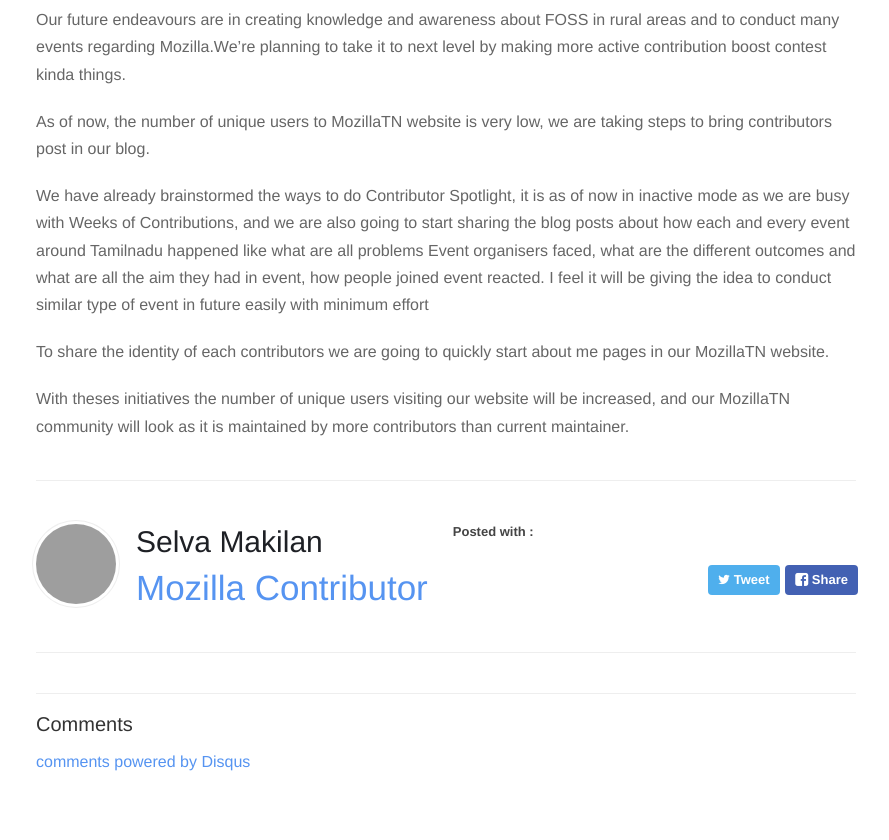
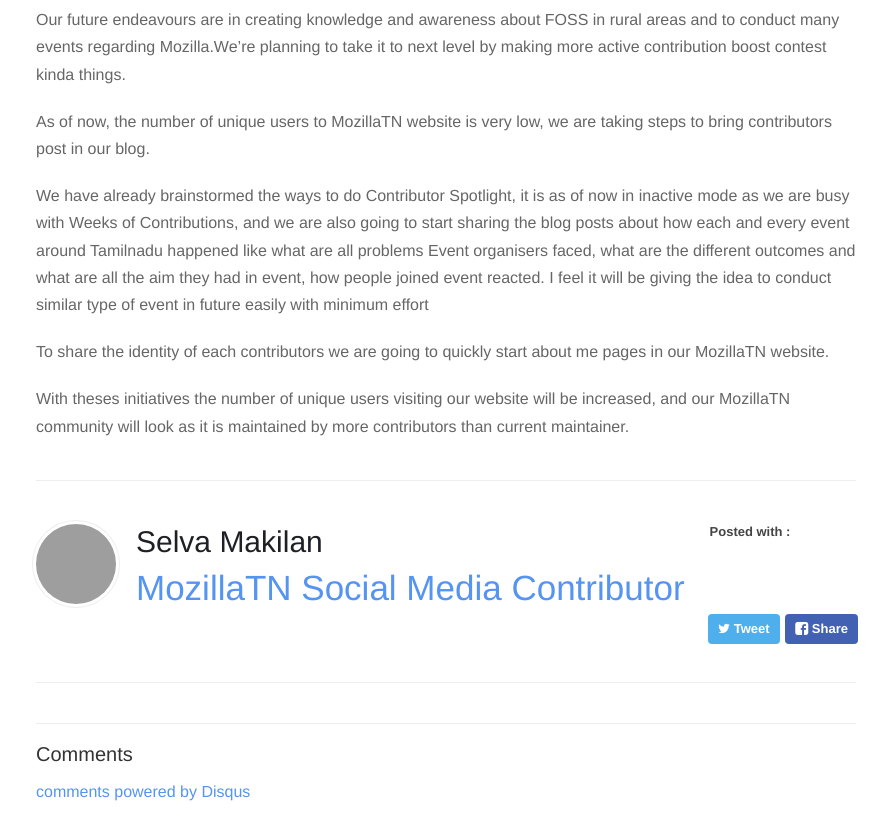
Before and after one commit to MozillaTN/mozillatn.github.io, a Jekyll site: the page built from blog/_posts/2016-07-14-Social-Media-Team-Half-yearly-updates.markdown, in a window 1280 px wide and 900 px high, scrolled down 2002 px, cut to the strip 0-840 px from the top of the window. Shown: the whole strip, without its empty margins (194-1083 px from the left). Built offline with Jekyll 4.4.1, drawn with Linux system fonts in a browser that asks for light colours; nearby versions of some CDN libraries; comment, search, counter and statistics services are not loaded; grey boxes are pictures that could not be loaded.

Commit message:
Update people.yml
Changed role of Makilan

```diff
--- a/_data/people.yml
+++ b/_data/people.yml
@@ -26,7 +26,7 @@
 Makilan:
     name: Selva Makilan
     twitter: Selva_makilan
-    description: Mozilla Contributor
+    description: MozillaTN Social Media Contributor
     gravatar: http://www.gravatar.com/avatar/2dcced1e41af0d4cf887180a0903a404
 looneyTaz:
     name: Survesh
```
